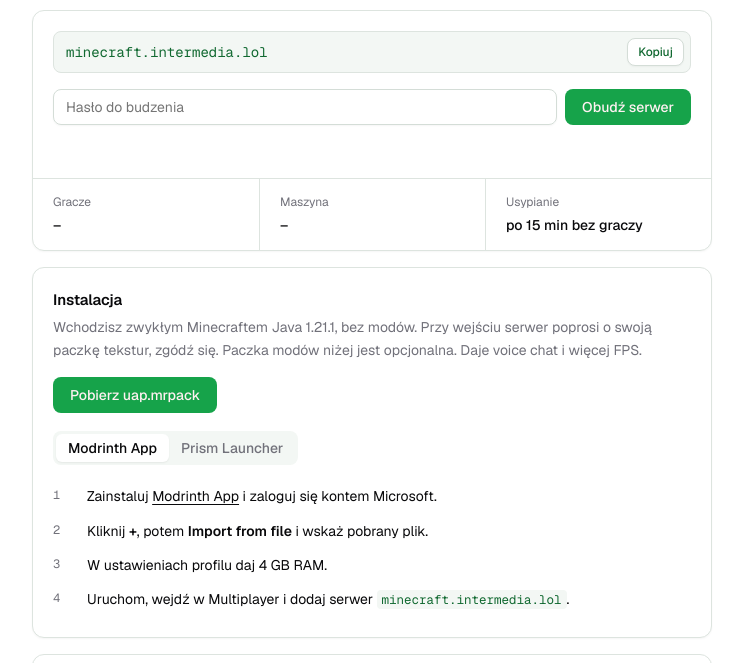
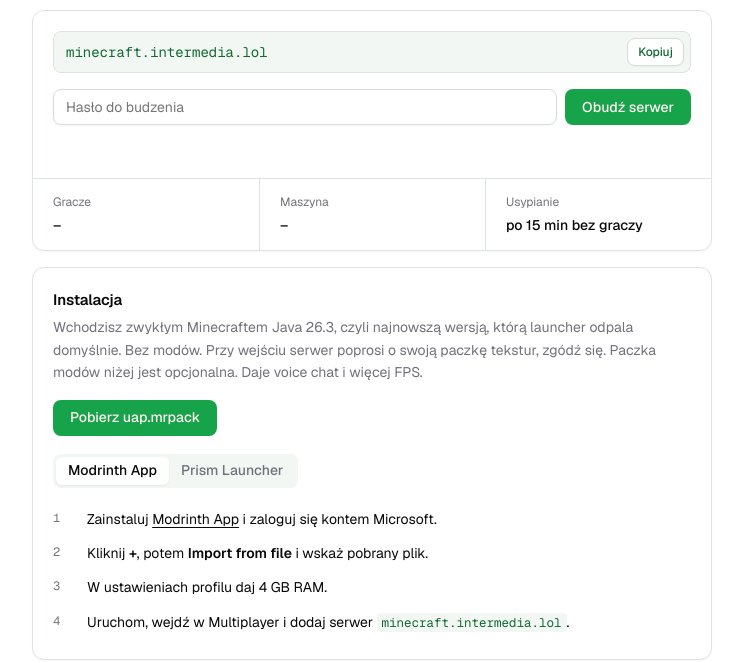
Before and after one commit to janzablocki/intermedia-lol, a plain HTML site: page minecraft/index.html in a window 1280 px wide. Shown: the part 112-775 px from the top of the page, without its empty margins (268-1011 px from the left). Drawn offline with nearby package versions, Linux system fonts and the light colour scheme; no server answers.

Commit message:
Minecraft page: server is on 26.3 (#17)

```diff
--- a/minecraft/index.html
+++ b/minecraft/index.html
@@ -139,7 +139,7 @@
   <section class="card">
     <div class="card-head">
       <h2>Instalacja</h2>
-      <p class="card-desc">Wchodzisz zwykłym Minecraftem Java 1.21.1, bez modów. Przy wejściu serwer poprosi o swoją paczkę tekstur, zgódź się. Paczka modów niżej jest opcjonalna. Daje voice chat i więcej FPS.</p>
+      <p class="card-desc">Wchodzisz zwykłym Minecraftem Java 26.3, czyli najnowszą wersją, którą launcher odpala domyślnie. Bez modów. Przy wejściu serwer poprosi o swoją paczkę tekstur, zgódź się. Paczka modów niżej jest opcjonalna. Daje voice chat i więcej FPS.</p>
     </div>
     <div class="card-body">
       <div class="row" style="margin-bottom:18px; align-items:center; gap:12px">
```
